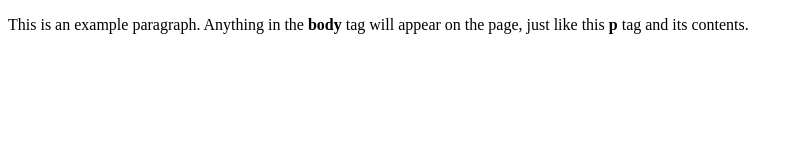
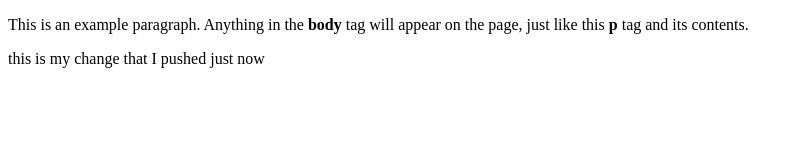
Before and after one commit to neosank/cloudIDE, a plain HTML site: page src/index.html in a window 1280 px wide. Shown: the whole page, without its empty margins (0-800 px from the left). Drawn offline with Linux system fonts and the light colour scheme.

Commit message:
this is the change from gitpod

```diff
--- a/src/index.html
+++ b/src/index.html
@@ -5,5 +5,6 @@
   </head>
   <body>
     <p>This is an example paragraph. Anything in the <strong>body</strong> tag will appear on the page, just like this <strong>p</strong> tag and its contents.</p>
+    <p> this is my change that I pushed just now</p>
   </body>
 </html>
```
